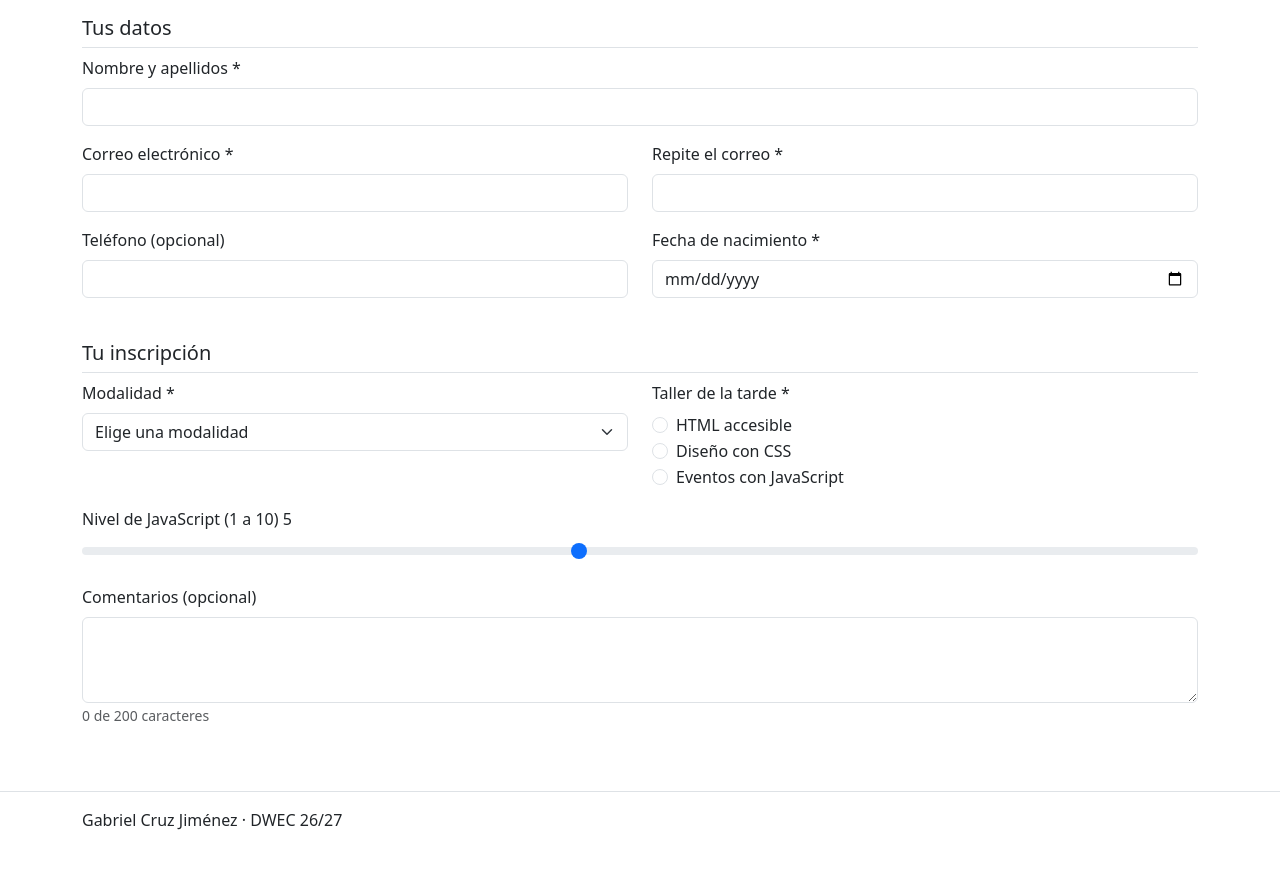
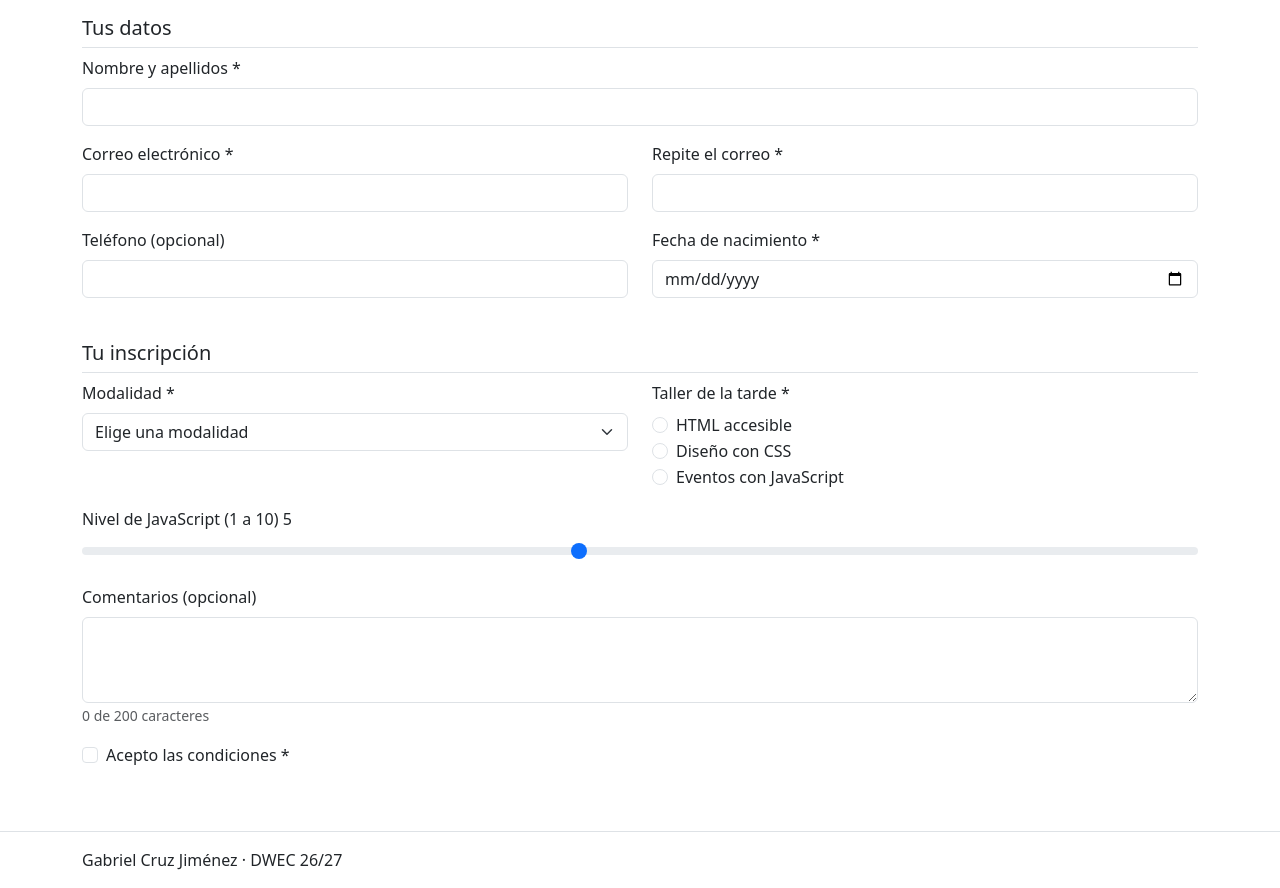
Before and after one commit to GabiCJ04/DesarrolloEntornoCliente, a plain HTML site: page tema08/index.html in a window 1280 px wide. Shown: the part 163-1051 px from the top of the page. Before the commit the page ends 1011 px from the top, so only its background shows below. Drawn offline with nearby package versions, Linux system fonts and the light colour scheme.

Commit message:
Exige aceptar las condiciones de inscripción

```diff
--- a/tema08/index.html
+++ b/tema08/index.html
@@ -103,6 +103,12 @@
           <span id="contador" class="form-text">0 de 200 caracteres</span>
           <div id="errorComentarios" class="invalid-feedback"></div>
         </div>
+        <div class="form-check mb-3">
+          <input type="checkbox" id="condiciones" name="condiciones" value="si" class="form-check-input"
+                 required aria-describedby="errorCondiciones">
+          <label for="condiciones" class="form-check-label">Acepto las condiciones *</label>
+          <div id="errorCondiciones" class="invalid-feedback"></div>
+        </div>
       </fieldset>
     </form>
   </main>
```
